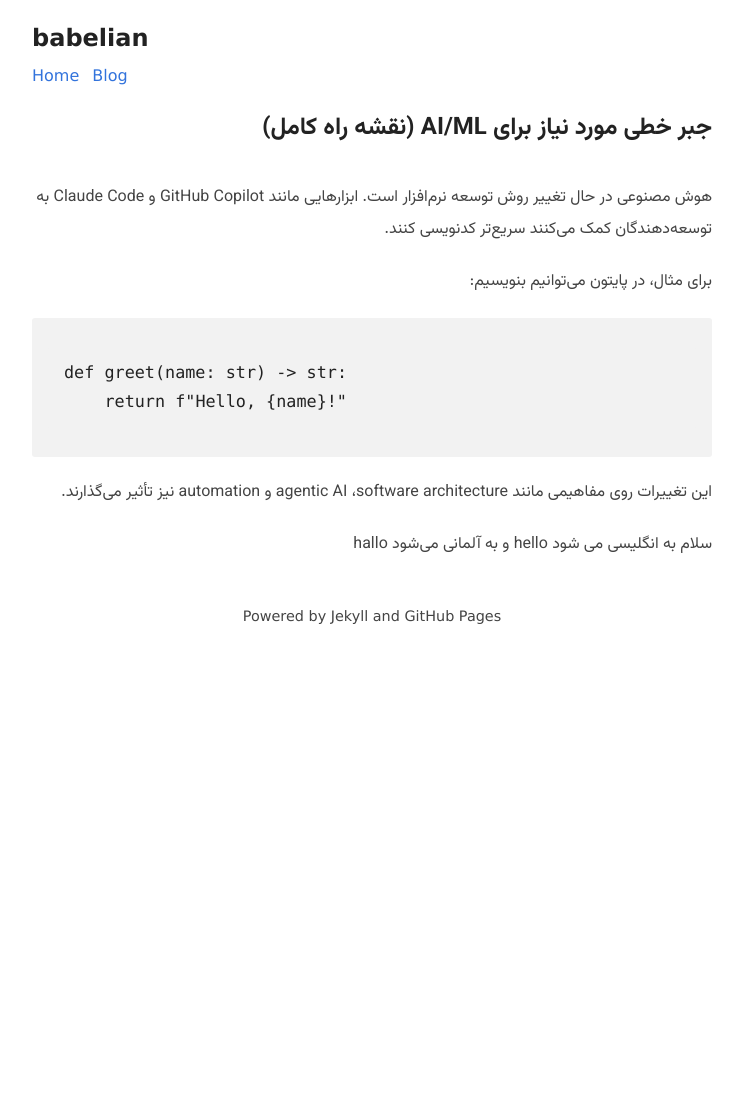
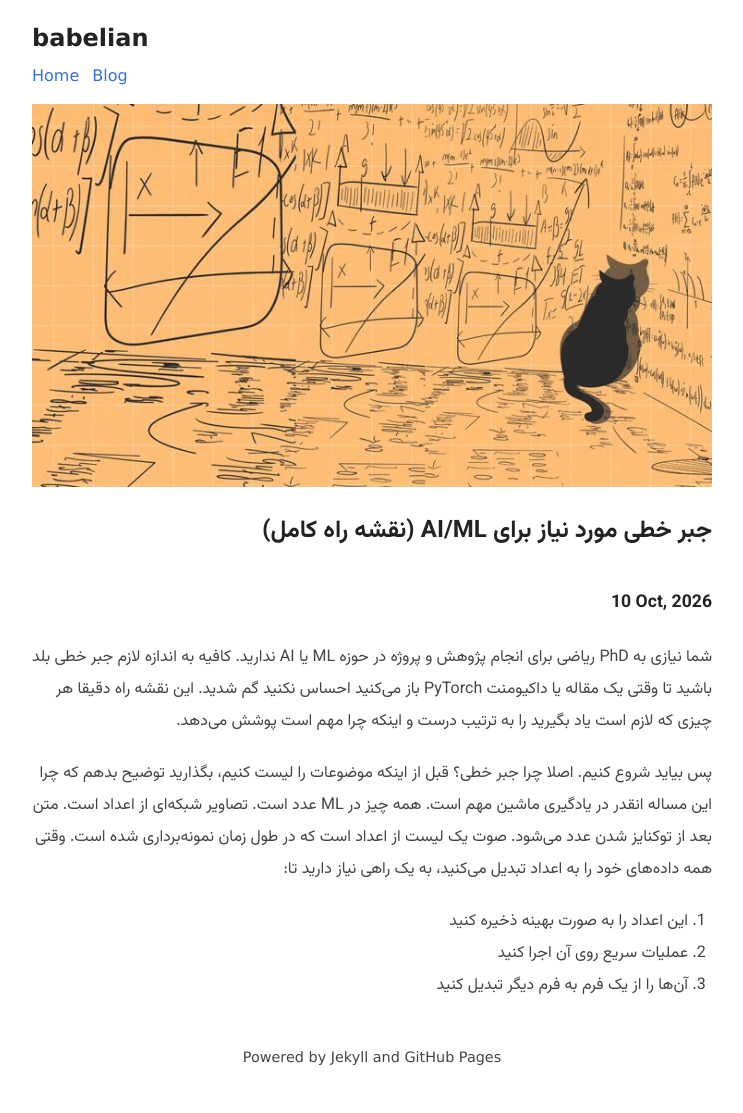
Before and after one commit to maxhanFR/maxhanfr.github.io, a Jekyll site: the page built from _posts/2026-10-10-جبر خطی مورد نیاز برای AI-ML (نقشه راه کامل).md, in a window 1280 px wide. Shown: the whole page, without its empty margins (268-1011 px from the left). Built offline with Jekyll 4.4.1, drawn with Linux system fonts in a browser that asks for light colours; before the commit the page ends 900 px from its top, so only the background shows below that.

Commit message:
actually the correct blog name

````diff
--- a/_posts/2026-10-10-جبر خطی مورد نیاز برای AI-ML (نقشه راه کامل).md
+++ b/_posts/2026-10-10-جبر خطی مورد نیاز برای AI-ML (نقشه راه کامل).md
@@ -1,22 +1,9 @@
----
-layout: post
-title: "جبر خطی مورد نیاز برای AI/ML (نقشه راه کامل)"
-date: 2026-10-10 12:00:00 +0330
-lang: fa
-dir: rtl
-permalink: /blog/linear-algebra-for-ai-ml/
----
+![توضیح تصویر](/assets/images/linear-algebra.jpeg)
 # جبر خطی مورد نیاز برای AI/ML (نقشه راه کامل)
+### 10 Oct, 2026
+شما نیازی به PhD ریاضی برای انجام پژوهش و پروژه در حوزه ML یا AI  ندارید. کافیه به اندازه لازم جبر خطی بلد باشید تا وقتی یک مقاله یا داکیومنت PyTorch باز می‌کنید احساس نکنید گم شدید. این نقشه راه دقیقا هر چیزی که لازم است یاد بگیرید را به ترتیب درست و اینکه چرا مهم است پوشش می‌دهد.
 
-هوش مصنوعی در حال تغییر روش توسعه نرم‌افزار است. ابزارهایی مانند <bdi lang="en" dir="ltr">GitHub Copilot</bdi> و <bdi lang="en" dir="ltr">Claude Code</bdi> به توسعه‌دهندگان کمک می‌کنند سریع‌تر کدنویسی کنند.
-
-برای مثال، در پایتون می‌توانیم بنویسیم:
-
-```python
-def greet(name: str) -> str:
-    return f"Hello, {name}!"
-```
-
-این تغییرات روی مفاهیمی مانند <bdi lang="en" dir="ltr">software architecture</bdi>، <bdi lang="en" dir="ltr">agentic AI</bdi> و <bdi lang="en" dir="ltr">automation</bdi> نیز تأثیر می‌گذارند.
-
-سلام به انگلیسی می شود hello و به آلمانی می‌شود hallo
+پس بیاید شروع کنیم. اصلا چرا جبر خطی؟ قبل از اینکه موضوعات را لیست کنیم، بگذارید توضیح بدهم که چرا این مساله انقدر در یادگیری ماشین مهم است. همه چیز در ML عدد است. تصاویر شبکه‌ای از اعداد است. متن بعد از توکنایز شدن عدد می‌شود. صوت یک لیست از اعداد است که در طول زمان نمونه‌برداری شده است. وقتی همه داده‌های خود را به اعداد تبدیل می‌کنید، به یک راهی نیاز دارید تا:
+1. این اعداد را به صورت بهینه ذخیره کنید
+2. عملیات سریع روی آن اجرا کنید
+3. آن‌ها را از یک فرم به فرم دیگر تبدیل کنید
````
Also changed, not shown: _posts/2026-10-10-جبر-خطی-مورد-نیاز-برای-AI-و-ML-)نقشه-راه-کامل(.md (deleted, +0 -9 lines).
